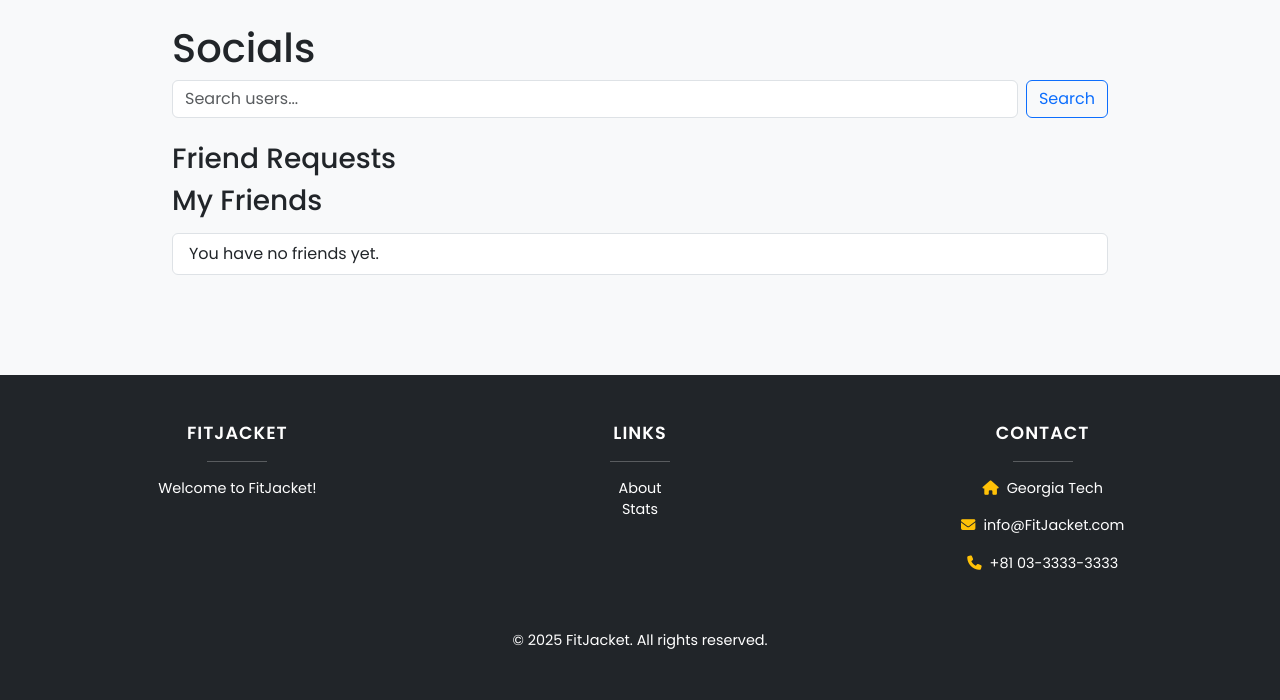
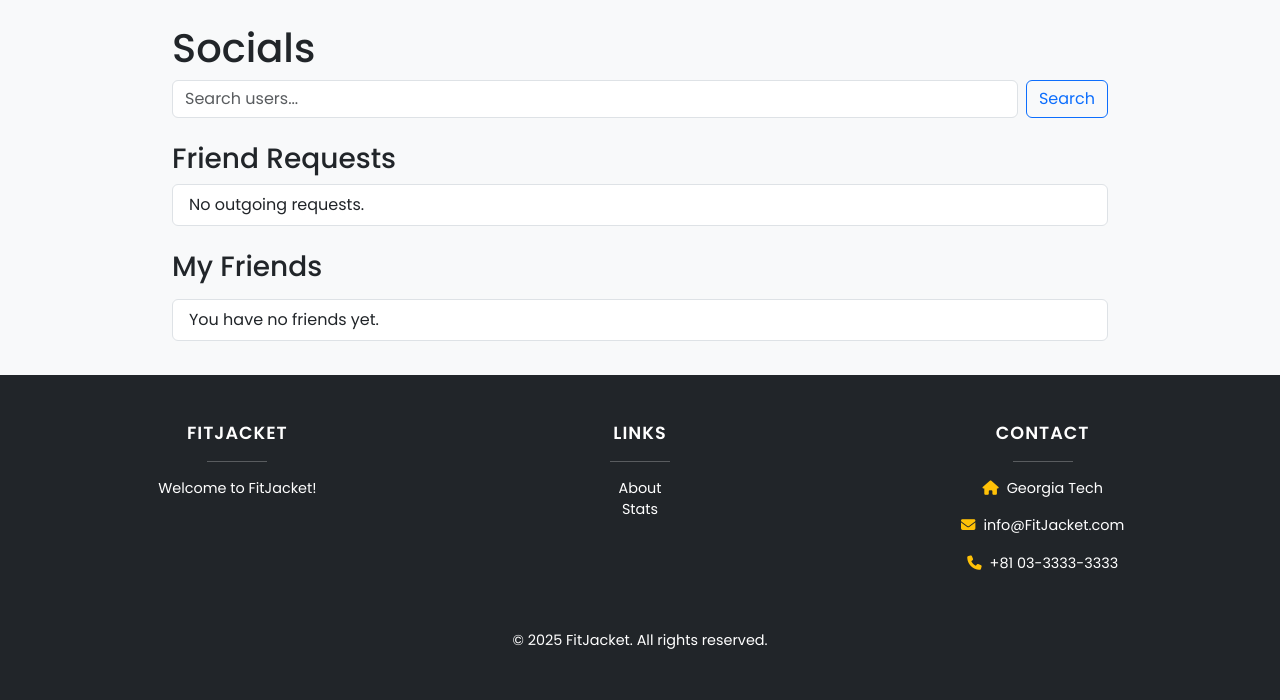
Before and after one commit to thomasg13/FitJacket, a Django app: template templates/socials/socials.html in a window 1280 px wide. Shown: the part 100-800 px from the top of the page. Run offline with Django 3.2, Linux system fonts and the light colour scheme; the template is opened without the code that fills it, so the values that code supplies are empty; some libraries are stand-ins or nearby versions.

Commit message:
show outgoing friend requests

```diff
--- a/socials/views.py
+++ b/socials/views.py
@@ -12,12 +12,15 @@ from socials.models import FriendRequest
 def home(request):
     pending_requests = FriendRequest.objects.filter(to_user=request.user, is_accepted=False)
 
+    outgoing_requests = FriendRequest.objects.filter(from_user=request.user, is_accepted=False)
+
     sent = FriendRequest.objects.filter(from_user=request.user, is_accepted=True)
     received = FriendRequest.objects.filter(to_user=request.user, is_accepted=True)
     friends = [fr.to_user for fr in sent] + [fr.from_user for fr in received]
 
     return render(request, 'socials/socials.html', {
         'pending_requests': pending_requests,
+        'outgoing_requests': outgoing_requests,
         'friends': friends,
     })
 
--- a/templates/socials/socials.html
+++ b/templates/socials/socials.html
@@ -20,6 +20,17 @@
       <button class="btn btn-outline-primary" type="submit">Search</button>
     </form>
     <h3>Friend Requests</h3>
+    <ul class="list-group mb-4">
+      {% for request in outgoing_requests %}
+        <li class="list-group-item d-flex justify-content-between align-items-center">
+          {{ request.to_user.username }}
+          <span class="badge bg-secondary">Pending</span>
+        </li>
+      {% empty %}
+        <li class="list-group-item">No outgoing requests.</li>
+      {% endfor %}
+    </ul>
+
     <ul class="list-group">
       {% for fr in request.user.received_requests.all %}
         {% if not fr.is_accepted %}
```
